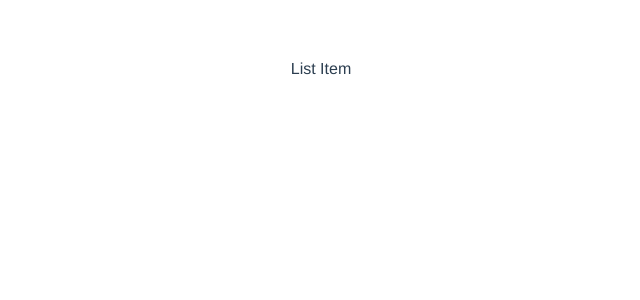
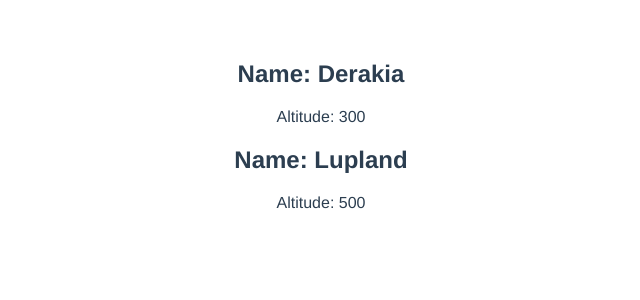
Before and after one commit to wrightjjw/vaelos.cloud, a Vue app: page / in a window 1280 px wide. Shown: the top 300 px of the page, without its empty margins (319-959 px from the left). Built offline with nearby package versions, Linux system fonts and the light colour scheme.

Commit message:
ListItems show data

```diff
--- a/src/App.vue
+++ b/src/App.vue
@@ -1,5 +1,5 @@
 <template>
-  <List />
+  <List v-bind:islands="this.islands" />
 </template>
 
 <script lang="ts">
@@ -12,7 +12,8 @@ export default defineComponent({
     List,
   },
   data() {
-    return [
+    return {
+      islands: [
         {
           name: "Derakia",
           alt: 300,
@@ -25,7 +26,8 @@ export default defineComponent({
           rate: 7,
           rising: false,
         },
-      ]
+      ],
+    };
   }
 });
 </script>
--- a/src/components/ListItem.vue
+++ b/src/components/ListItem.vue
@@ -1,12 +1,16 @@
 <template>
   <div>
-    List Item
+    <h2>Name: {{name}}</h2>
+    Altitude: {{alt}}
   </div>
 </template>
 
 <script>
 export default {
-
+  props: {
+    name: {required: true, type: String},
+    alt: {required: true, type: Number},
+  }
 }
 </script>
 
--- a/src/views/List.vue
+++ b/src/views/List.vue
@@ -1,7 +1,5 @@
 <template>
-  <div>
-    <ListItem />
-  </div>
+    <ListItem v-for="i in islands" :key="i.name" v-bind="i" />
 </template>
 
 <script lang="ts">
@@ -10,6 +8,9 @@ export default {
   components: {
     ListItem,
   },
+  props: {
+    islands: {required: true},  //TODO: Create island type
+  }
 }
 </script>
 
```
